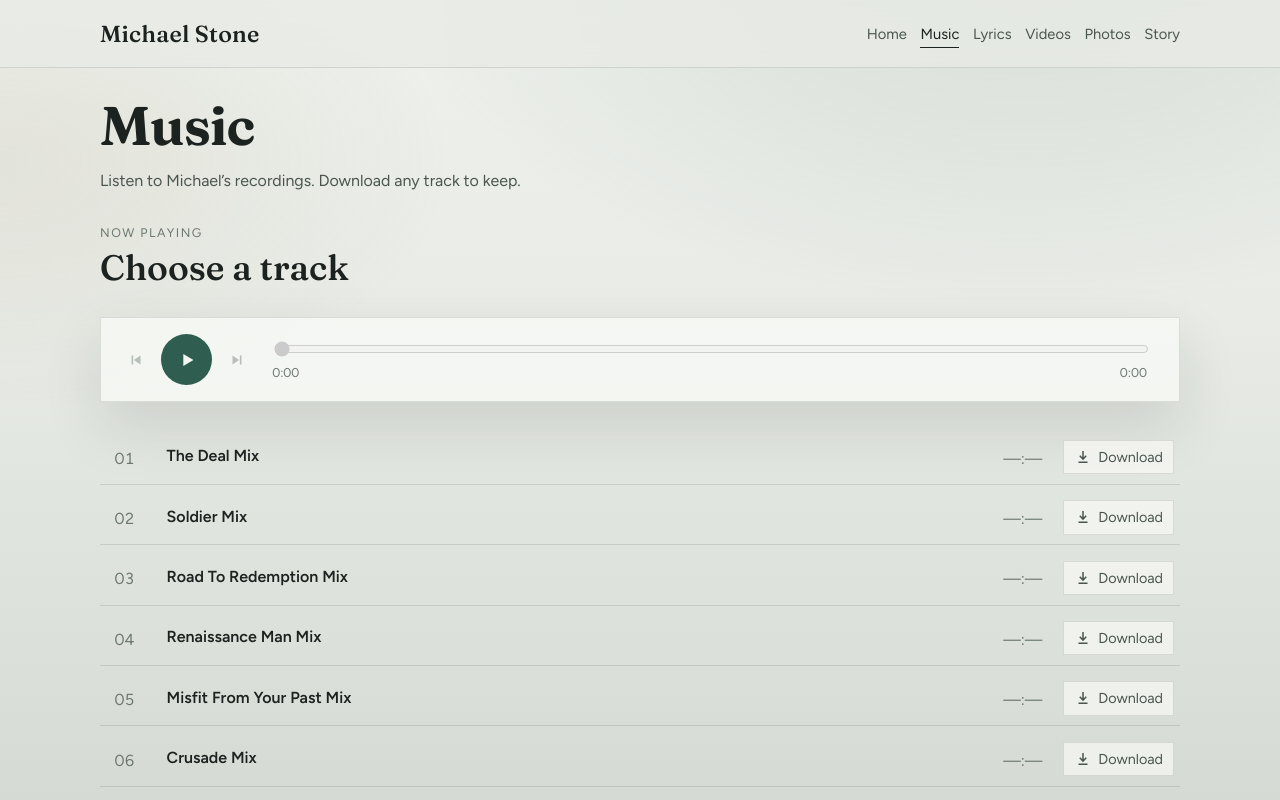
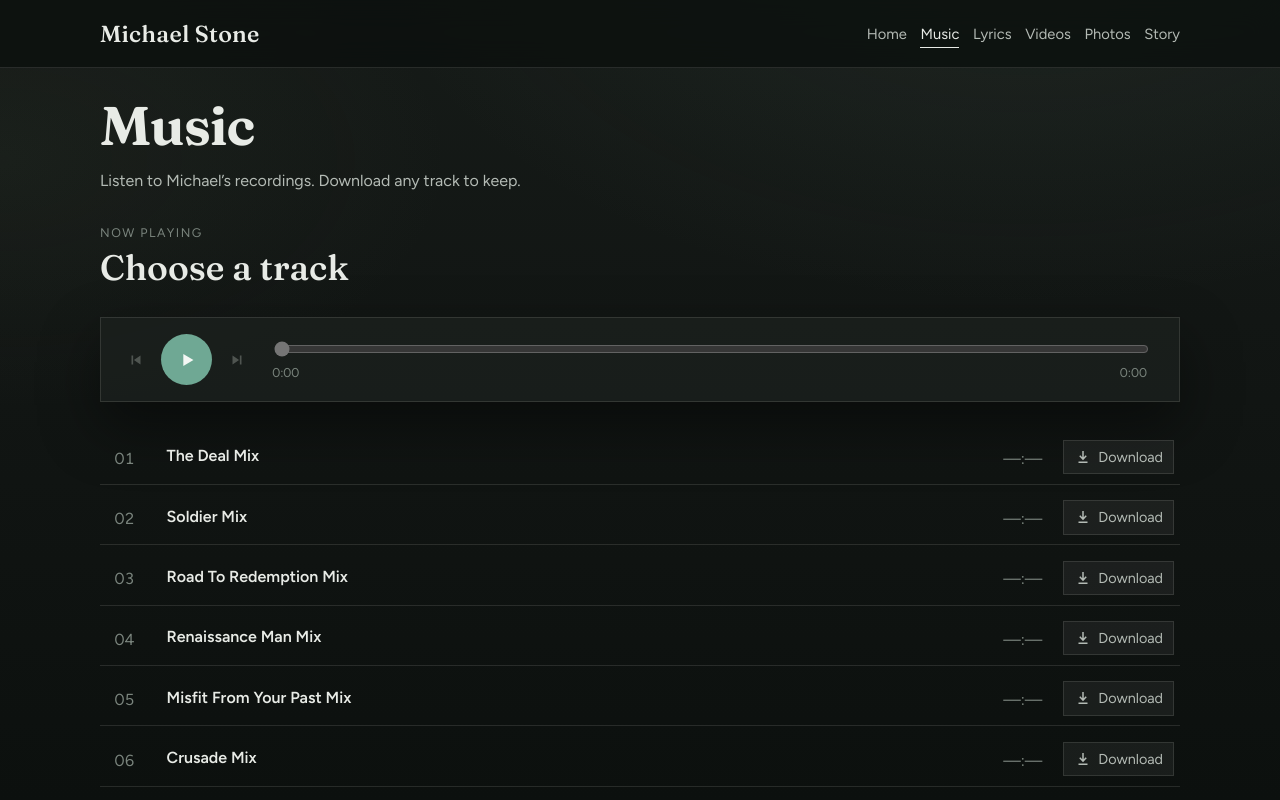
Before and after one commit to LeifChristian/michaelstone, a React (Vite) app: page /music in a window 1280 px wide. Shown: the top 800 px of the page. Built offline with nearby package versions, Linux system fonts and the light colour scheme.

Commit message:
Default dark mode across the site
Co-authored-by: Cursor <cursoragent@cursor.com>

```diff
--- a/src/index.css
+++ b/src/index.css
@@ -1,16 +1,17 @@
 @import url('https://fonts.googleapis.com/css2?family=Fraunces:opsz,wght@9..144,400;9..144,550;9..144,650&family=Figtree:wght@400;500;600&display=swap');
 
 :root {
-  --bg: #e8ebe6;
-  --bg-deep: #d5dbd4;
-  --ink: #1c221f;
-  --ink-soft: #4a554f;
-  --ink-mute: #6d7871;
-  --line: rgba(28, 34, 31, 0.12);
-  --surface: rgba(250, 251, 248, 0.72);
-  --accent: #2f5d4f;
-  --accent-soft: #3f7463;
-  --shadow: 0 24px 60px rgba(28, 34, 31, 0.12);
+  color-scheme: dark;
+  --bg: #121614;
+  --bg-deep: #0c100e;
+  --ink: #e8ebe6;
+  --ink-soft: #b4bbb5;
+  --ink-mute: #7a847d;
+  --line: rgba(232, 235, 230, 0.12);
+  --surface: rgba(28, 34, 31, 0.72);
+  --accent: #6fa894;
+  --accent-soft: #8cbcab;
+  --shadow: 0 24px 60px rgba(0, 0, 0, 0.45);
   --radius: 2px;
   --font-display: 'Fraunces', Georgia, 'Times New Roman', serif;
   --font-body: 'Figtree', 'Helvetica Neue', sans-serif;
@@ -38,9 +39,9 @@ body {
   margin: 0;
   min-height: 100vh;
   background:
-    radial-gradient(1200px 700px at 80% -10%, rgba(95, 120, 108, 0.18), transparent 55%),
-    radial-gradient(900px 500px at 0% 20%, rgba(180, 170, 140, 0.16), transparent 50%),
-    linear-gradient(180deg, #eef1ec 0%, var(--bg) 40%, var(--bg-deep) 100%);
+    radial-gradient(1200px 700px at 80% -10%, rgba(95, 120, 108, 0.12), transparent 55%),
+    radial-gradient(900px 500px at 0% 20%, rgba(80, 90, 70, 0.1), transparent 50%),
+    linear-gradient(180deg, #161b18 0%, var(--bg) 40%, var(--bg-deep) 100%);
   background-attachment: fixed;
 }
 
@@ -107,7 +108,7 @@ p {
   min-height: var(--header-h);
   padding: 0.85rem 1.25rem;
   backdrop-filter: blur(14px);
-  background: rgba(232, 235, 230, 0.78);
+  background: rgba(12, 16, 14, 0.82);
   border-bottom: 1px solid var(--line);
 }
 
@@ -283,9 +284,9 @@ p {
   padding: 1.5rem 1rem 0;
   display: grid;
   gap: 1rem;
-  color: var(--text, #222);
+  color: var(--ink);
   line-height: 1.7;
-  background: #f3f1ec;
+  background: transparent;
 }
 
 .home-bio-title {
@@ -304,7 +305,7 @@ p {
 }
 
 .home-bio p {
-  color: var(--text-muted, #444);
+  color: var(--ink-soft);
 }
 
 .button {
@@ -481,7 +482,7 @@ p {
 
 .player-skip:hover:not(:disabled) {
   color: var(--ink);
-  background: rgba(28, 34, 31, 0.06);
+  background: rgba(232, 235, 230, 0.08);
 }
 
 .player-skip:disabled {
@@ -498,14 +499,14 @@ p {
   font-size: 0.9rem;
   padding: 0.45rem 0.65rem;
   border: 1px solid var(--line);
-  background: rgba(250, 251, 248, 0.65);
+  background: rgba(232, 235, 230, 0.06);
   transition: color 200ms ease, border-color 200ms ease, background 200ms ease;
 }
 
 .player-download:hover,
 .track-download:hover {
   color: var(--ink);
-  border-color: rgba(28, 34, 31, 0.28);
+  border-color: rgba(232, 235, 230, 0.28);
 }
 
 .empty-state {
@@ -571,7 +572,7 @@ p {
 
 .track:hover,
 .track.is-active {
-  background: rgba(250, 251, 248, 0.7);
+  background: rgba(232, 235, 230, 0.06);
   border-color: var(--line);
 }
 
@@ -1011,7 +1012,7 @@ p {
 .video-title {
   font-size: 1.1rem;
   font-weight: 500;
-  color: var(--text, #222);
+  color: var(--ink);
   margin: 0;
 }
 
@@ -1026,7 +1027,7 @@ p {
 
 .video-watch-link {
   font-size: 0.9rem;
-  color: var(--text-muted, #555);
+  color: var(--ink-mute);
   text-decoration: underline;
   text-underline-offset: 0.15em;
 }
@@ -1039,7 +1040,7 @@ p {
 }
 
 .video-link-note {
-  color: var(--text-muted, #555);
+  color: var(--ink-soft);
   margin: 0;
   line-height: 1.5;
 }
@@ -1047,7 +1048,7 @@ p {
 .video-privacy-note {
   margin-top: 2rem;
   font-size: 0.85rem;
-  color: var(--text-muted, #666);
+  color: var(--ink-mute);
   line-height: 1.5;
 }
 
```
